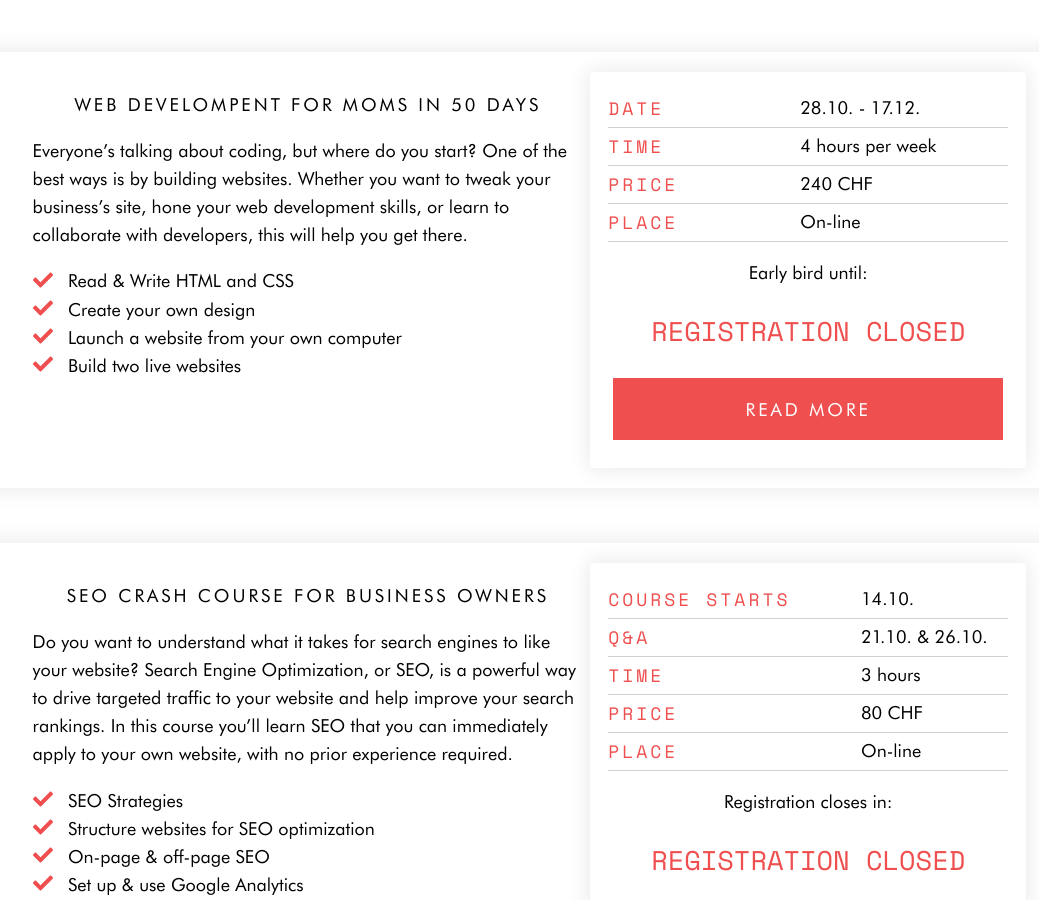
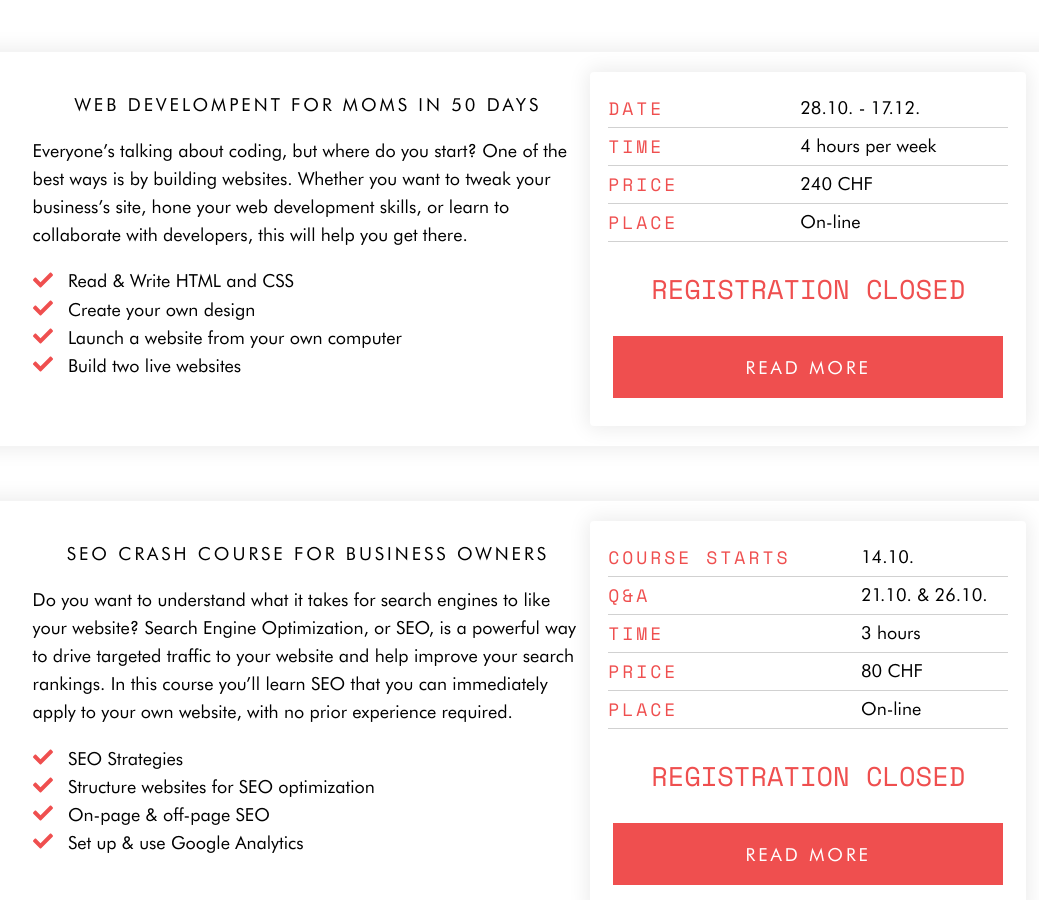
Before and after one commit to hharen/mltc_jekyll, a Jekyll site: the page built from index.html, in a window 1280 px wide and 900 px high, scrolled down 2691 px. Shown: the whole window, without its empty margins (107-1146 px from the left). Built offline with Jekyll 4.4.1, drawn with Linux system fonts in a browser that asks for light colours; nearby versions of some CDN libraries.

Commit message:
Remove information about registration time

```diff
--- a/_includes/layout_seo_course_card.html
+++ b/_includes/layout_seo_course_card.html
@@ -17,6 +17,6 @@
           </div>
 
           <div class="time-to-book">
-            <p>Registration closes in:</p>
+            <!-- <p>Registration closes in:</p> -->
             <p class="countdown" data-countdown-date="Oct 14, 2020 23:59:59"></p>
           </div>
--- a/_includes/layout_web_dev_course_card.html
+++ b/_includes/layout_web_dev_course_card.html
@@ -14,6 +14,6 @@
           </div>
 
           <div class="time-to-book">
-            <p>Early bird until:</p>
+     <!--        <p>Early bird until:</p> -->
             <p class="countdown" data-countdown-date="Oct 27, 2020 23:59:59"></p>
           </div>
```
